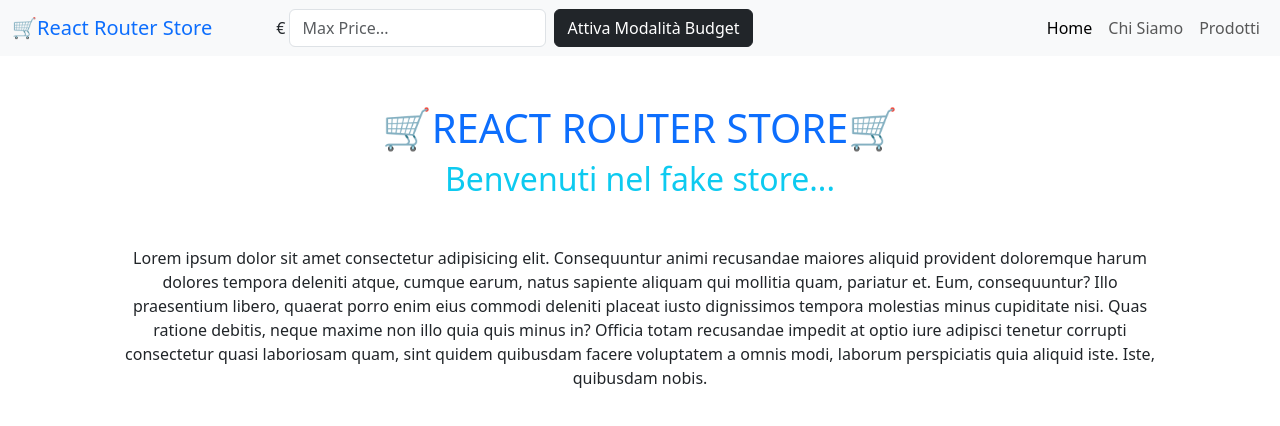
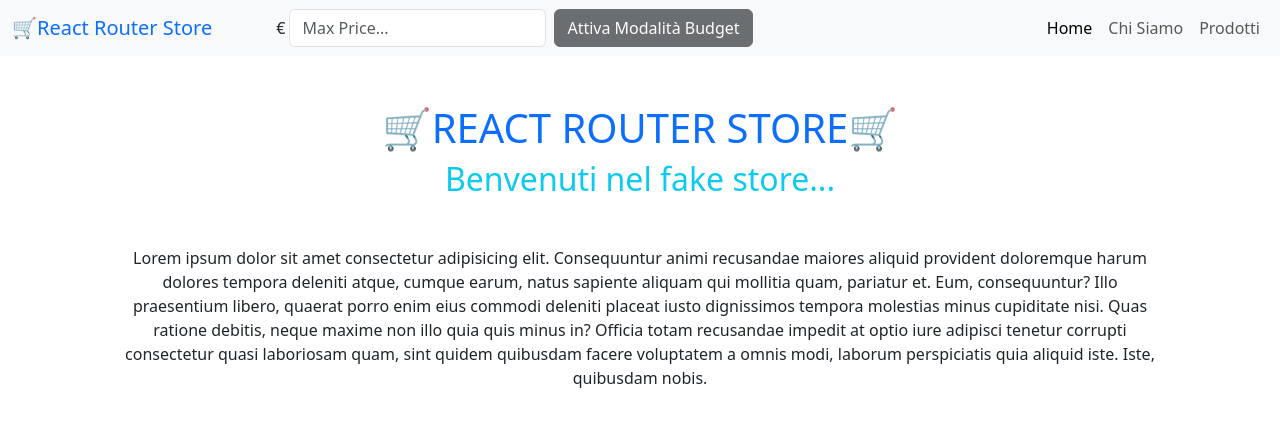
Before and after one commit to giovannimazzi/react-context-api, a React (Vite) app: page / in a window 1280 px wide. Shown: the top 426 px of the page. Built offline with nearby package versions, Linux system fonts and the light colour scheme.

Commit message:
fix: add disabled attribute in Navbar button when ma Price is null

```diff
--- a/src/components/NavBar.jsx
+++ b/src/components/NavBar.jsx
@@ -26,6 +26,7 @@ export default function Navbar() {
         <button
           className={`btn ms-2 ${!budgetMode ? "btn-dark" : "btn-info"}`}
           onClick={() => toggleBudgetMode()}
+          disabled={maxPrice === null && !budgetMode ? true : false}
         >
           {(budgetMode ? "Disattiva" : "Attiva") + " Modalità Budget"}
         </button>
```
